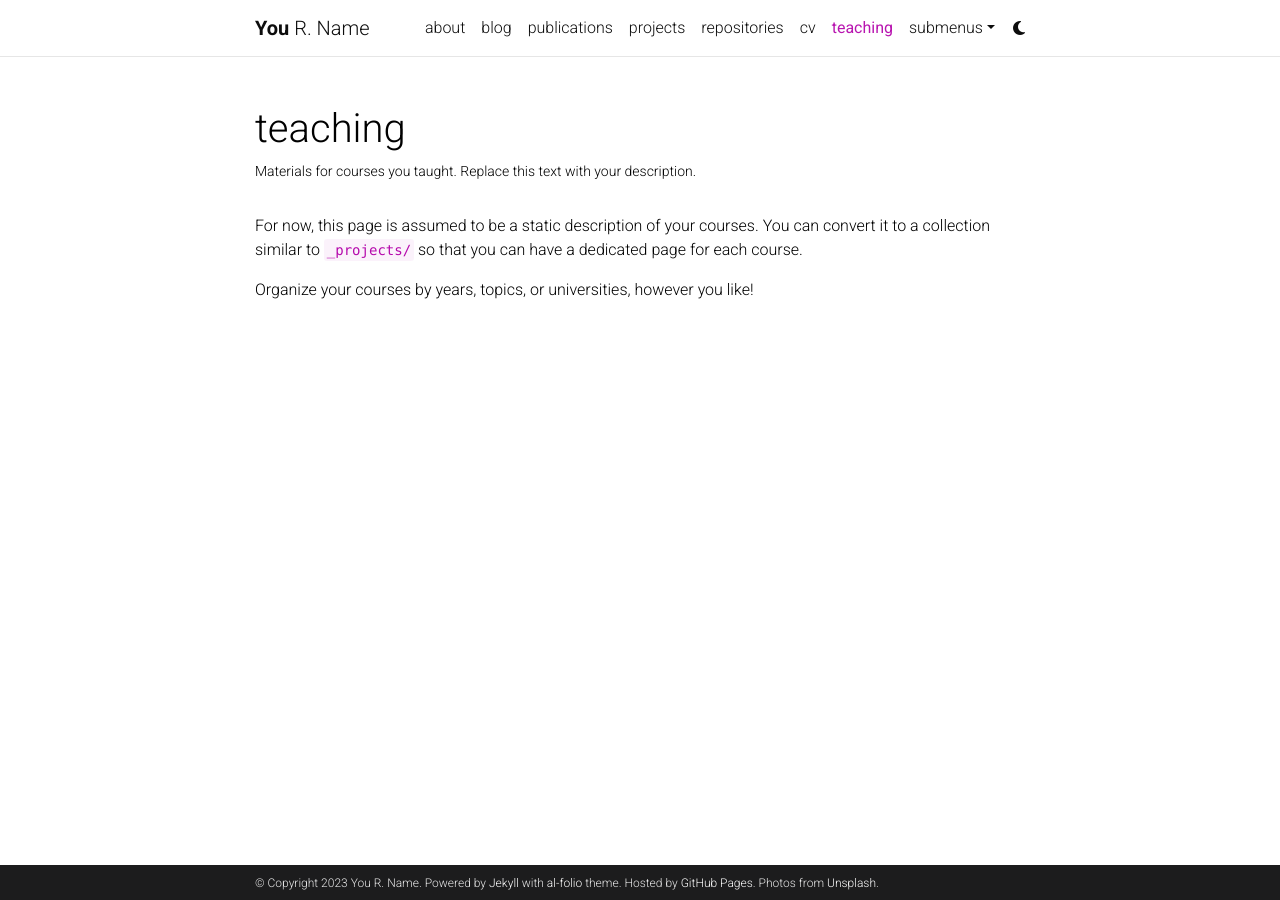
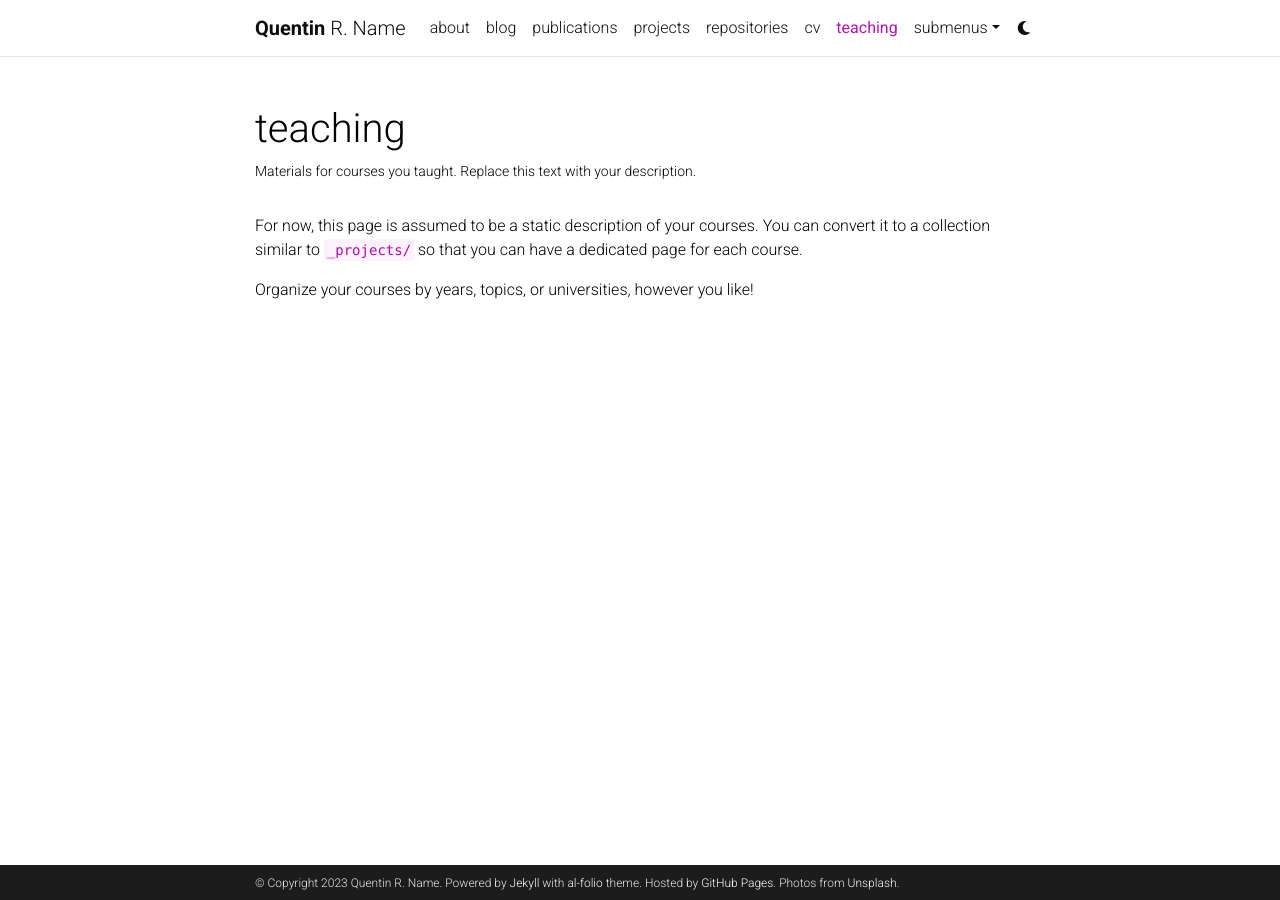
Before and after one commit to qufrancois/qufrancois.github.io, a Jekyll site: the page built from _pages/teaching.md, in a window 1280 px wide. Built offline with Jekyll 4.4.1, drawn with Linux system fonts in a browser that asks for light colours; comment, search, counter and statistics services are not loaded; a style sheet for code colours, icons or effects is not loaded.

Commit message:
First commit

```diff
--- a/_config.yml
+++ b/_config.yml
@@ -3,7 +3,7 @@
 # -----------------------------------------------------------------------------
 
 title: blank # the website title (if blank, full name will be used instead)
-first_name: You
+first_name: Quentin
 middle_name: R.
 last_name: Name
 email: you@example.com
@@ -18,8 +18,8 @@
 lang: en # the language of your site (for example: en, fr, cn, ru, etc.)
 icon: ⚛️  # the emoji used as the favicon (alternatively, provide image name in /assets/img/)
 
-url: https://alshedivat.github.io # the base hostname & protocol for your site
-baseurl: /al-folio # the subpath of your site, e.g. /blog/
+url: https://qufrancois.github.io # the base hostname & protocol for your site
+baseurl: # the subpath of your site, e.g. /blog/
 last_updated: false # set to true if you want to display last updated in the footer
 impressum_path:  # set to path to include impressum link in the footer, use the same path as permalink in a page, helps to conform with EU GDPR
 
```
